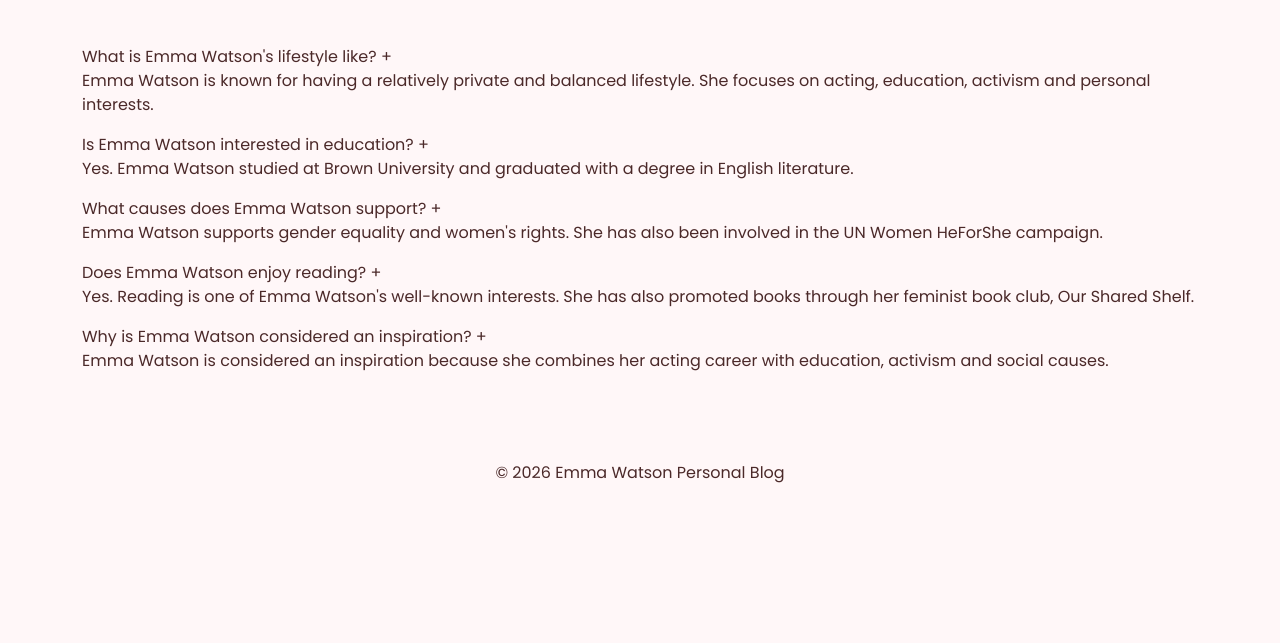
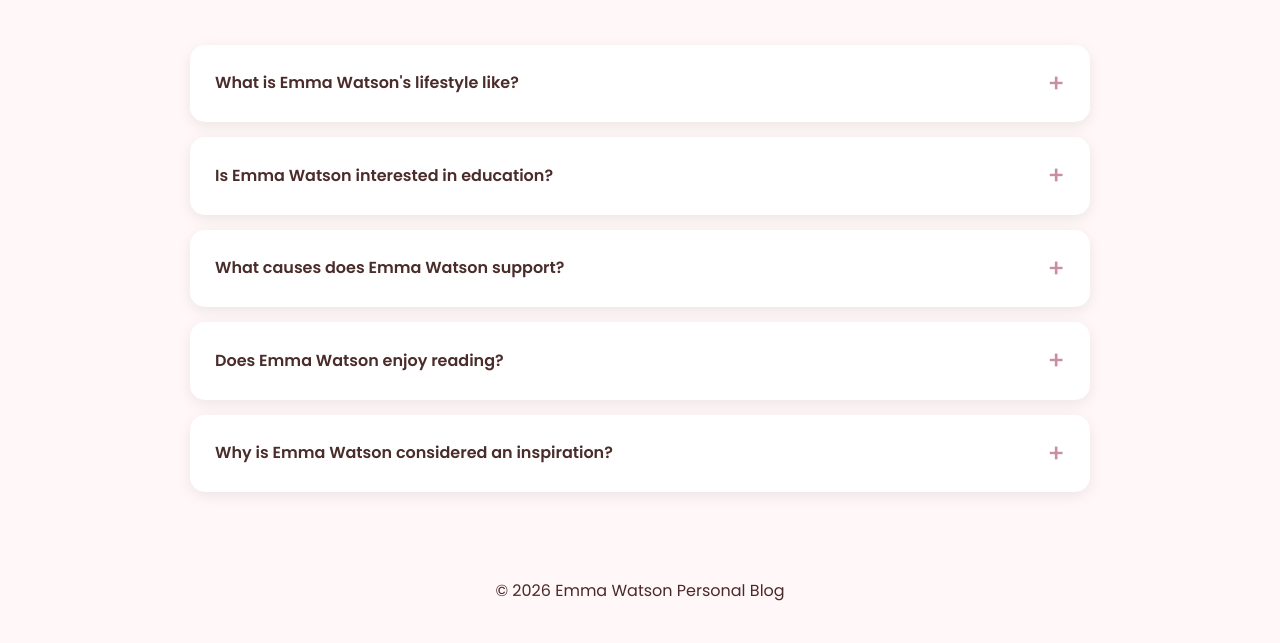
Before and after one commit to chkmixx/webmidterm, a plain HTML site: page lifestyle.html in a window 1280 px wide. Shown: the part 685-1328 px from the top of the page. Before the commit the page ends 1210 px from the top, so only its background shows below. Drawn offline with nearby package versions, Linux system fonts and the light colour scheme.

Commit message:
Add FAQ styles to style.css

```diff
--- a/style.css
+++ b/style.css
@@ -580,3 +580,50 @@ body.dark-mode .success-message {
         height: 250px;
     }
 }
+
+
+/* FAQ */
+.faq-container {
+    max-width: 900px;
+    margin: 0 auto;
+}
+
+.faq-item {
+    margin-bottom: 15px;
+    border-radius: 15px;
+    overflow: hidden;
+    box-shadow: 0 4px 15px rgba(0, 0, 0, 0.08);
+    background: #fff;
+}
+
+.faq-question {
+    display: flex;
+    justify-content: space-between;
+    align-items: center;
+    padding: 20px 25px;
+    cursor: pointer;
+    font-family: "Poppins", sans-serif;
+    font-weight: 600;
+    color: #4a2c2a;
+}
+
+.faq-question:hover {
+    background: #fff5f7;
+}
+
+.faq-icon {
+    font-size: 25px;
+    font-weight: 500;
+    color: #c98f9f;
+}
+
+.faq-answer {
+    display: none;
+    padding: 0 25px 20px 25px;
+    color: #666;
+    line-height: 1.8;
+}
+
+.faq-answer p {
+    margin: 0;
+}
```
